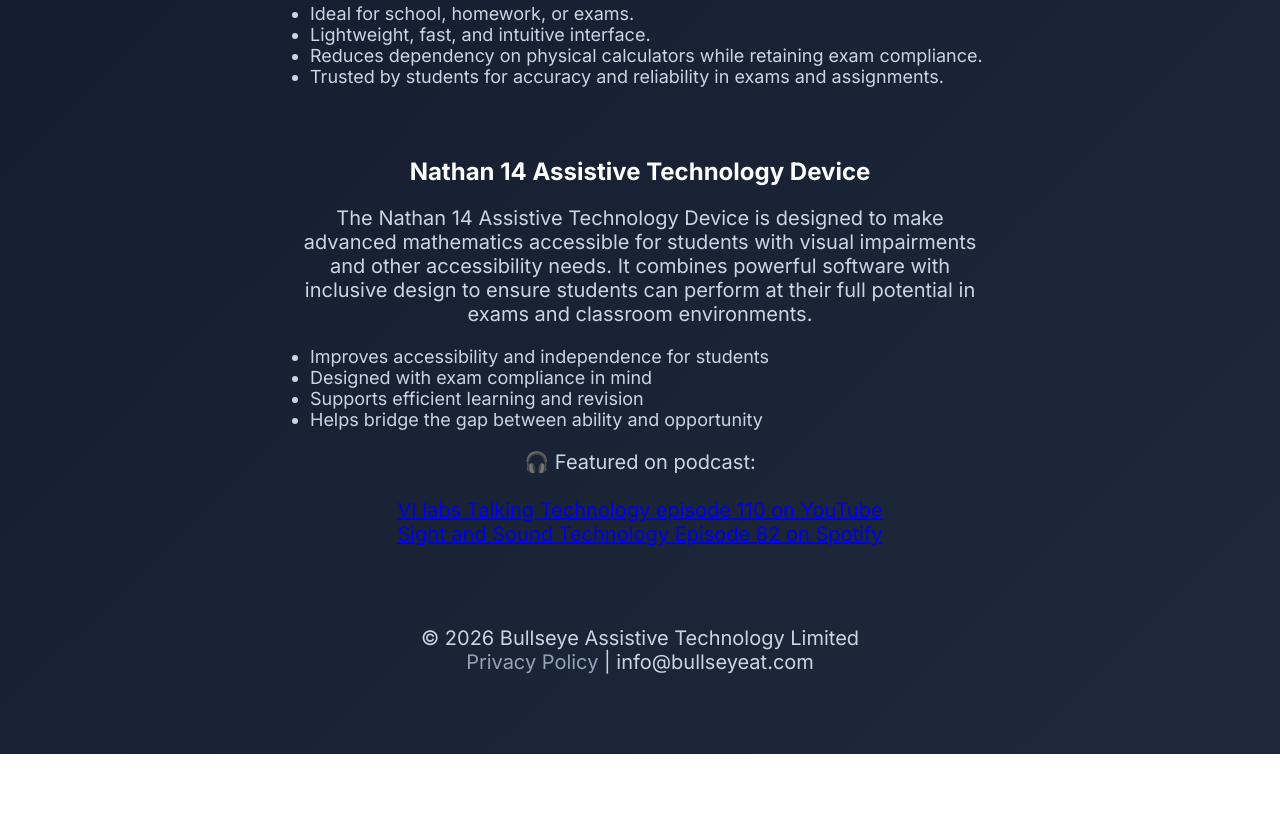
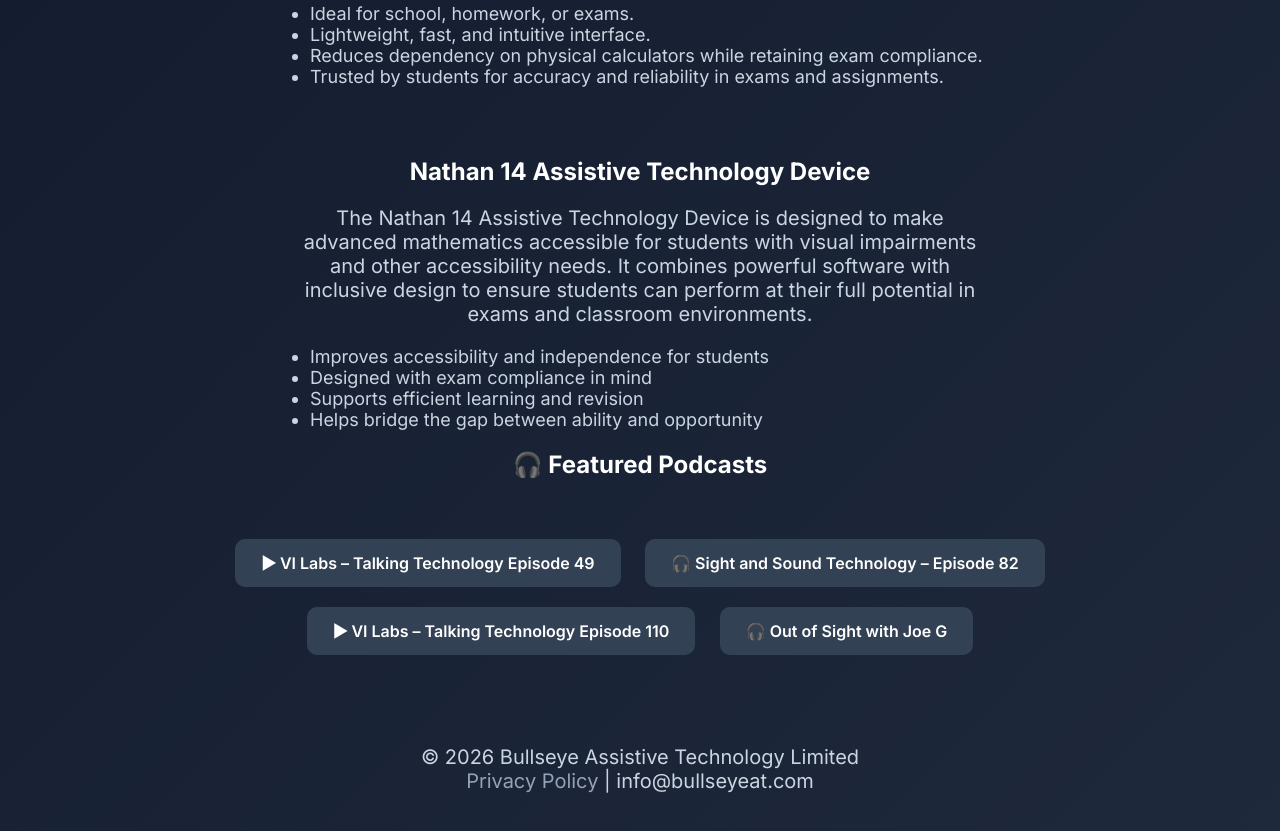
Before and after one commit to BullseyeAT/Nathan-14-calculator-site, a plain HTML site: page index.html in a window 1280 px wide. Shown: the part 1141-1972 px from the top of the page. Before the commit the page ends 1895 px from the top, so only its background shows below. Drawn offline with Linux system fonts and the light colour scheme.

Commit message:
Update index.html

```diff
--- a/index.html
+++ b/index.html
@@ -4,100 +4,100 @@
 <meta charset="UTF-8">
 <meta name="viewport" content="width=device-width, initial-scale=1">
 <title>Nathan 14 Calculator</title>
-
 <link href="https://fonts.googleapis.com/css2?family=Inter:wght@400;600;700&display=swap" rel="stylesheet">
-
 <style>
 body {
-      margin: 0;
-      font-family: 'Inter', sans-serif;
+  margin:0;
+  font-family:'Inter', sans-serif;
   background: linear-gradient(135deg, #0f172a, #1e293b);
-      color: white;
-      text-align: center;
+  color:white;
+  text-align:center;
 }
-
 .container {
-      padding: 80px 20px;
-      max-width: 1000px;
-      margin: auto;
+  padding:80px 20px;
+  max-width:1000px;
+  margin:auto;
 }
-
 .logo {
-      width: 120px;
-      margin-bottom: 30px;
+  width:120px;
+  margin-bottom:30px;
 }
-
 h1 {
-      font-size: 48px;
-      margin-bottom: 20px;
+  font-size:48px;
+  margin-bottom:20px;
 }
-
 p {
-      font-size: 20px;
-      color: #cbd5e1;
-      max-width: 700px;
-      margin: auto;
+  font-size:20px;
+  color:#cbd5e1;
+  max-width:700px;
+  margin:auto;
 }
-
 .section {
-      margin-top: 70px;
+  margin-top:70px;
 }
-
 .buttons {
-      margin-top: 50px;
+  margin-top:50px;
 }
-
 .button {
-      display: inline-block;
-      margin: 10px;
-      padding: 16px 30px;
-      border-radius: 10px;
-      text-decoration: none;
-      font-weight: 600;
-      transition: 0.3s;
+  display:inline-block;
+  margin:10px;
+  padding:16px 30px;
+  border-radius:10px;
+  text-decoration:none;
+  font-weight:600;
+  transition:0.3s;
 }
-
 .apple {
-      background: white;
-      color: black;
+  background:white;
+  color:black;
 }
-
 .google {
-      background: #22c55e;
-      color: white;
+  background:#22c55e;
+  color:white;
 }
-
 .microsoft {
-      background: #2563eb;
-      color: white;
+  background:#2563eb;
+  color:white;
 }
-
 .button:hover {
-      transform: translateY(-4px);
-      box-shadow: 0 10px 25px rgba(0, 0, 0, 0.4);
+  transform:translateY(-4px);
+  box-shadow:0 10px 25px rgba(0,0,0,0.4);
 }
-
+/* Added: podcast-button was referenced but never defined */
+.podcast-button {
+  display:inline-block;
+  margin:10px;
+  padding:14px 26px;
+  border-radius:10px;
+  text-decoration:none;
+  font-weight:600;
+  background:#334155;
+  color:white;
+  transition:0.3s;
+}
+.podcast-button:hover {
+  transform:translateY(-4px);
+  box-shadow:0 10px 25px rgba(0,0,0,0.4);
+  background:#475569;
+}
 .footer {
-      margin-top: 80px;
-      font-size: 14px;
-      color: #94a3b8;
+  margin-top:80px;
+  font-size:14px;
+  color:#94a3b8;
 }
-
 .footer a {
-      color: #94a3b8;
-      text-decoration: none;
+  color:#94a3b8;
+  text-decoration:none;
 }
-
 ul {
-      text-align: left;
-      max-width: 700px;
-      margin: 20px auto;
-      color: #cbd5e1;
-      font-size: 18px;
+  text-align:left;
+  max-width:700px;
+  margin:20px auto;
+  color:#cbd5e1;
+  font-size:18px;
 }
 </style>
 </head>
-
 <body>
 
 <div class="container">
@@ -112,19 +112,15 @@
 </p>
 
 <div class="buttons">
-      <a href="#" class="button apple">Download on the App Store</a>
-      <a href="https://play.google.com/store/apps/details?id=com.nathan.calculatorapp&hl=en_IE" class="button google">
-        Get it on Google Play
-      </a>
-      <a href="https://apps.microsoft.com/detail/9nw12qqd7ht7?hl=en-GB&gl=ZA" class="button microsoft">
-        Download on Microsoft Store
-      </a>
+  <a href="https://apps.apple.com/us/app/examcalc-nathan-14-calculator/id6770449545" class="button apple">Download on the App Store</a>
+  <a href="https://play.google.com/store/apps/details?id=com.nathan.calculatorapp&hl=en_IE" class="button google">Get it on Google Play</a>
+  <a href="https://apps.microsoft.com/detail/9nw12qqd7ht7?hl=en-GB&gl=ZA" class="button microsoft">Download on Microsoft Store</a>
 </div>
 
 <div class="section">
-
   <p>
-        The Nathan 14 Scientific Calculator is a powerful and reliable calculator app designed specifically for students preparing for Leaving Certificate Higher Level, GCSE Maths, and other secondary school or college-level exams. Perfect for homework, practice, and final exams, this app brings the full capabilities of a physical scientific calculator straight to your device seamlessly.
+  The Nathan 14 Scientific Calculator is a powerful and reliable calculator app designed specifically for students preparing for Leaving Certificate Higher Level, GCSE Maths, and other secondary school or college-level exams.
+  Perfect for homework, practice, and final exams, this app brings the full capabilities of a physical scientific calculator straight to your device seamlessly.
   </p>
 
   <ul>
@@ -134,7 +130,6 @@
   </ul>
 
   <h2>Unique Exam-Ready Features</h2>
-
   <ul>
     <li>Integrated Formula Tables: Access commonly used Maths, Physics and Chemistry formulas without leaving the app.</li>
     <li>Built-in Logarithm Tables: Quickly reference log values for manual calculations or revision.</li>
@@ -145,22 +140,20 @@
   </p>
 
   <h2>Why Students Love Nathan 14</h2>
-
   <ul>
     <li>Ideal for school, homework, or exams.</li>
     <li>Lightweight, fast, and intuitive interface.</li>
     <li>Reduces dependency on physical calculators while retaining exam compliance.</li>
     <li>Trusted by students for accuracy and reliability in exams and assignments.</li>
   </ul>
-
 </div>
 
 <div class="section">
-
   <h2>Nathan 14 Assistive Technology Device</h2>
 
   <p>
-        The Nathan 14 Assistive Technology Device is designed to make advanced mathematics accessible for students with visual impairments and other accessibility needs. It combines powerful software with inclusive design to ensure students can perform at their full potential in exams and classroom environments.
+  The Nathan 14 Assistive Technology Device is designed to make advanced mathematics accessible for students with visual impairments and other accessibility needs.
+  It combines powerful software with inclusive design to ensure students can perform at their full potential in exams and classroom environments.
   </p>
 
   <ul>
@@ -170,14 +163,37 @@
     <li>Helps bridge the gap between ability and opportunity</li>
   </ul>
 
-      <p>
-        🎧 Featured on podcast:<br><br>
+  <h2>🎧 Featured Podcasts</h2>
 
-        <a href="https://www.youtube.com/watch?v=o6-KYUYF0Cc" target="_blank">VI labs Talking Technology episode 110 on YouTube</a><br>
-        <a href="https://open.spotify.com/episode/195O7bKwnhpWcfIJYmopvD?si=a407f7208dad4d88" target="_blank">Sight and Sound Technology Episode 82 on Spotify</a>
-      </p>
+  <div class="buttons">
+
+    <a href="https://youtu.be/ejMuiBiV4S0?t=1968"
+       target="_blank"
+       class="podcast-button">
+       ▶ VI Labs – Talking Technology Episode 49
+    </a>
+
+    <a href="https://open.spotify.com/episode/195O7bKwnhpWcfIJYmopvD?si=a407f7208dad4d88"
+       target="_blank"
+       class="podcast-button">
+       🎧 Sight and Sound Technology – Episode 82
+    </a>
+
+    <a href="https://www.youtube.com/watch?v=o6-KYUYF0Cc"
+       target="_blank"
+       class="podcast-button">
+       ▶ VI Labs – Talking Technology Episode 110
+    </a>
+
+    <a href="https://open.spotify.com/episode/6ax5yzk8O0xOIjbTVBZJMN?si=abc3f39d48d44961"
+       target="_blank"
+       class="podcast-button">
+       🎧 Out of Sight with Joe G
+    </a>
 
   </div>
+
+</div> <!-- End of Nathan 14 Assistive Technology Device section -->
 
 <div class="footer">
   <p>© 2026 Bullseye Assistive Technology Limited</p>
```
Lines whose indentation alone changed are shown as unchanged.
